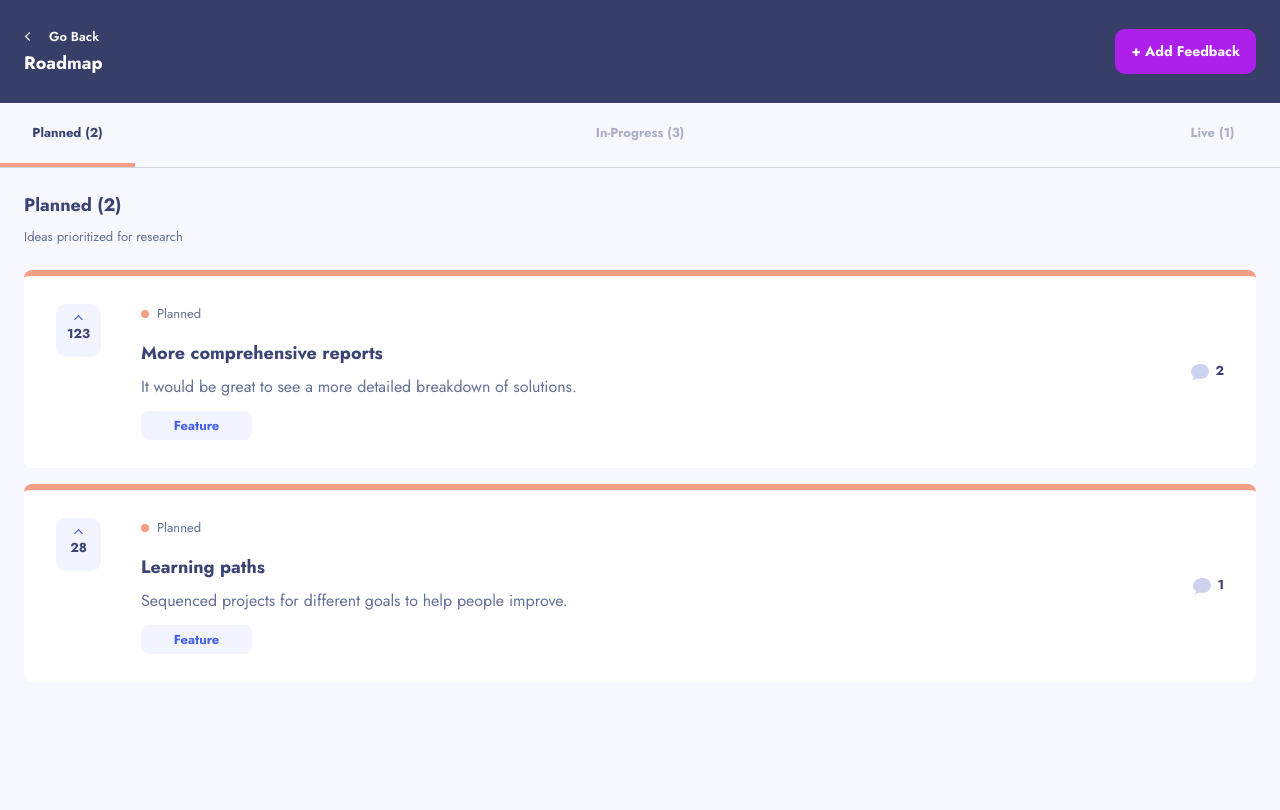
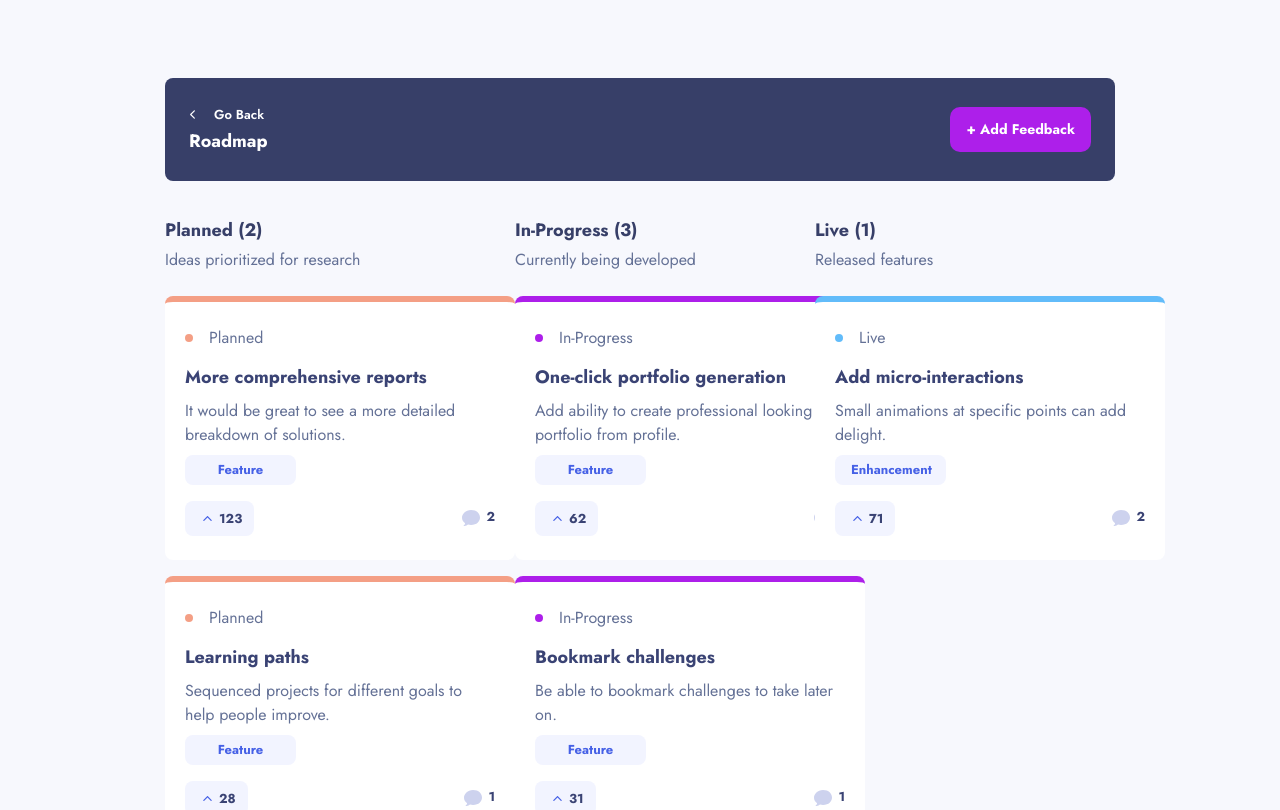
Before and after one commit to TemuriTsutskiridze/team-4, a React (Vite) app: page /roadmap in a window 1280 px wide. Shown: the top 810 px of the page. Built offline with nearby package versions, Linux system fonts and the light colour scheme.

Commit message:
style: add Tablet and Desktop Roadmap page versions

```diff
--- /dev/null
+++ b/src/components/TabletCards.jsx
@@ -0,0 +1,116 @@
+import { useState } from "react";
+import { IoIosArrowDown } from "react-icons/io";
+import { IoIosArrowUp } from "react-icons/io";
+
+function TabletCards({
+  upvotes,
+  category,
+  description,
+  title,
+  id,
+  comments,
+  feedbackStatus,
+  bg,
+}) {
+  const [upvoted, setUpvoted] = useState({});
+
+  // Function to handle upvote clicks
+  const handleUpvoteClick = (feedbackId) => {
+    // Check if the feedback has been upvoted
+    if (upvoted.hasOwnProperty(feedbackId)) {
+      // Toggle the upvote status for the feedback
+      setUpvoted((prevUpvoted) => ({
+        ...prevUpvoted,
+        [feedbackId]: !prevUpvoted[feedbackId],
+      }));
+    } else {
+      // If the feedback has not been upvoted yet, set the upvote status to true
+      setUpvoted((prevUpvoted) => ({
+        ...prevUpvoted,
+        [feedbackId]: true,
+      }));
+    }
+  };
+  return (
+    <div
+      className="bg-white-100 w-[223px] lg:w-[350px] rounded-lg px-5 py-6 flex flex-col items-start border-t-[6px] "
+      style={{ borderTopColor: `${bg}` }}
+    >
+      <div className="md:flex md:flex-start">
+        <div className="flex flex-col">
+          <div className="flex items-center gap-4 mb-[14px]">
+            <div
+              className="w-[8px] h-[8px] rounded-full"
+              style={{ background: `${bg}` }}
+            ></div>
+            <p className="text-[13px] text-blue-10 capitalize lg:text-[16px]">
+              {feedbackStatus}
+            </p>
+          </div>
+          <p className="text-blue-50 text-[13px] font-bold lg:text-[18px] hover:text-blue-200 transition duration-200">
+            {title}
+          </p>
+          <p className="text-blue-10 text-[13px] font-normal mt-2 w-full lg:text-[16px] lg:w-full">
+            {description}
+          </p>
+          <button className="mt-2 rounded-lg bg-white-50 text-blue-200 text-[13px] font-bold capitalize py-[5px] px-4 max-w-[111px]">
+            {category}
+          </button>
+        </div>
+      </div>
+      <div className="flex flex-row items-center justify-between mt-4 w-full">
+        {upvotes ? (
+          <button
+            onClick={(event) => {
+              event.preventDefault();
+              event.stopPropagation(); // Stop event propagation
+              handleUpvoteClick(id); // Call handleUpvoteClick
+            }}
+            className={`rounded-lg text-[13px] font-bold py-2 pl-4 pr-3 flex flex-row items-center gap-[5px]  ${
+              upvoted.hasOwnProperty(id) && upvoted[id]
+                ? "bg-blue-600 text-white-100 "
+                : "bg-white-50 text-blue-50 hover:bg-skyBlue-100 transition duration-150"
+            }`}
+          >
+            {upvoted.hasOwnProperty(id) && upvoted[id] ? (
+              <IoIosArrowDown className="fill-white" />
+            ) : (
+              <IoIosArrowUp className="fill-blue-200" />
+            )}
+            <p>
+              {upvoted.hasOwnProperty(id) && upvoted[id]
+                ? upvotes + 1
+                : upvotes}
+            </p>
+          </button>
+        ) : null}
+        <div className="flex flex-row gap-[6px] items-center">
+          <svg width="18" height="16" xmlns="http://www.w3.org/2000/svg">
+            <path
+              d="M2.62 16H1.346l.902-.91c.486-.491.79-1.13.872-1.823C1.036 11.887 0 9.89 0 7.794 0 3.928 3.52 0 9.03 0 14.87 0 18 3.615 18 7.455c0 3.866-3.164 7.478-8.97 7.478-1.017 0-2.078-.137-3.025-.388A4.705 4.705 0 012.62 16z"
+              fill="#CDD2EE"
+              fillRule="nonzero"
+            />
+          </svg>
+          {/* check if there is any comment and comment replies, to then display their total quantity */}
+          {comments ? (
+            <p className="text-blue-50 text-[13px] font-bold mb-[3px]">
+              {comments.length +
+                comments.reduce(
+                  (total, comment) =>
+                    total + (comment.replies ? comment.replies.length : 0),
+                  0
+                )}
+            </p>
+          ) : (
+            <p className="text-blue-50 text-[13px] font-bold mb-[3px] opacity-[0.5]">
+              0
+            </p>
+          )}
+        </div>
+      </div>
+    </div>
+  );
+}
+
+export default TabletCards;
--- /dev/null
+++ b/src/components/TabletRoadmap.jsx
@@ -0,0 +1,104 @@
+import { useContext, useState } from "react";
+import { AppContext } from "../App";
+import TabletCards from "./TabletCards";
+import { Link } from "react-router-dom";
+
+function TabletRoadmap({
+  plannedFeedbacks,
+  inProgressFeedbacks,
+  liveFeedbacks,
+}) {
+  return (
+    <div className="hidden md:w-full mt-9 md:flex baseline justify-between pb-[95px]">
+      <div className="flex flex-col items-start min-w-[223px] lg:min-w-[350px]">
+        <p className="text-[14px] text-blue-100 font-bold lg:text-[18px]">
+          Planned ({plannedFeedbacks.length})
+        </p>
+        <p className="text-[14px] text-blue-10 mt-1 mb-6 lg:text-[16px]">
+          Ideas prioritized for research
+        </p>
+        {plannedFeedbacks &&
+          plannedFeedbacks.map((feedback) => (
+            <div className="mb-4" key={feedback.id}>
+              <Link
+                to={`/feedbackDetails/${feedback.id}`}
+                key={feedback.id}
+                className="w-full"
+              >
+                <TabletCards
+                  title={feedback.title}
+                  description={feedback.description}
+                  upvotes={feedback.upvotes}
+                  id={feedback.id}
+                  category={feedback.category}
+                  comments={feedback.comments}
+                  feedbackStatus={feedback.status}
+                  bg="#f49f85"
+                />
+              </Link>
+            </div>
+          ))}
+      </div>
+      <div className="flex flex-col items-start min-w-[223px]">
+        <p className="text-[14px] text-blue-100 font-bold lg:text-[18px]">
+          In-Progress ({inProgressFeedbacks.length})
+        </p>
+        <p className="text-[14px] text-blue-10 mt-1 mb-6 lg:text-[16px]">
+          Currently being developed{" "}
+        </p>
+        {inProgressFeedbacks &&
+          inProgressFeedbacks.map((feedback) => (
+            <div className="mb-4" key={feedback.id}>
+              <Link
+                to={`/feedbackDetails/${feedback.id}`}
+                key={feedback.id}
+                className="w-full"
+              >
+                <TabletCards
+                  title={feedback.title}
+                  description={feedback.description}
+                  upvotes={feedback.upvotes}
+                  id={feedback.id}
+                  category={feedback.category}
+                  comments={feedback.comments}
+                  feedbackStatus={feedback.status}
+                  bg="#AD1FEA"
+                />
+              </Link>
+            </div>
+          ))}
+      </div>
+      <div className="flex flex-col items-start min-w-[223px]">
+        <p className="text-[14px] text-blue-100 font-bold lg:text-[18px]">
+          Live ({liveFeedbacks.length})
+        </p>
+        <p className="text-[14px] text-blue-10 mt-1 mb-6 lg:text-[16px]">
+          Released features{" "}
+        </p>
+        {liveFeedbacks &&
+          liveFeedbacks.map((feedback) => (
+            <div className="mb-4" key={feedback.id}>
+              <Link
+                to={`/feedbackDetails/${feedback.id}`}
+                key={feedback.id}
+                className="w-full"
+              >
+                <TabletCards
+                  title={feedback.title}
+                  description={feedback.description}
+                  upvotes={feedback.upvotes}
+                  id={feedback.id}
+                  category={feedback.category}
+                  comments={feedback.comments}
+                  feedbackStatus={feedback.status}
+                  bg="#62bcfa"
+                />
+              </Link>
+            </div>
+          ))}
+      </div>
+    </div>
+  );
+}
+
+export default TabletRoadmap;
--- a/src/pages/Roadmap.jsx
+++ b/src/pages/Roadmap.jsx
@@ -4,6 +4,7 @@ import { IoIosArrowDown } from "react-icons/io";
 import { IoIosArrowUp } from "react-icons/io";
 import { Link } from "react-router-dom";
 import { AppContext } from "../App";
+import TabletRoadmap from "../components/TabletRoadmap";
 
 export default function Roadmap() {
   document.body.style.overflowY = "auto";
@@ -61,8 +62,8 @@ export default function Roadmap() {
   };
 
   return (
-    <div className="w-screen">
-      <div className="w-full px-6 py-[26px] flex items-center justify-between bg-blue-100">
+    <div className="w-screen  md:pt-[56px] md:px-[40px] lg:pt-[78px] lg:px-[165px] lg:pb-[120px]">
+      <div className="w-full px-6 py-[26px] flex items-center justify-between bg-blue-100  md:rounded-lg">
         <div>
           <Link to={"/feedbacks"}>
             <button className="text-[13px] font-semibold text-white-100 hover:underline transition-all">
@@ -82,7 +83,12 @@ export default function Roadmap() {
           </button>
         </Link>
       </div>
-      <div className="w-full flex justify-between border-b-gray-300 border-b">
+      <TabletRoadmap
+        plannedFeedbacks={plannedFeedbacks}
+        inProgressFeedbacks={inProgressFeedbacks}
+        liveFeedbacks={liveFeedbacks}
+      />
+      <div className="w-full flex justify-between border-b-gray-300 border-b md:hidden">
         <div
           className="py-5 w-[135px] flex items-center justify-center border-b-4 border-b-transparent"
           onClick={() => handleStatusClick("Planned")}
@@ -140,12 +146,12 @@ export default function Roadmap() {
           </p>
         </div>
       </div>
-      <div className="px-6 pt-6 pb-[98px] flex flex-col items-start">
-        <p className="text-[18px] font-bold text-blue-50">
+      <div className="px-6 pt-6 pb-[98px] flex flex-col items-start md:px-0 md:pt-8 md:hidden">
+        <p className="text-[18px] font-bold text-blue-50 md:hidden">
           {activeStatus} ({filteredFeedbacks.length})
         </p>
         {activeStatus === "Planned" && (
-          <p className="mt-2 text-[13px] text-blue-10">
+          <p className="mt-2 text-[13px] text-blue-10 md:hidden">
             Ideas prioritized for research
           </p>
         )}
@@ -157,7 +163,7 @@ export default function Roadmap() {
         {activeStatus === "Live" && (
           <p className="mt-2 text-[13px] text-blue-10">Released features</p>
         )}
-        <div className="pt-6 md:px-0 md:pt-6 md:pb-0 flex flex-col items-center gap-y-4 w-full lg:px-0">
+        <div className="pt-6 md:px-0 md:pt-6 md:pb-0 flex flex-col items-center gap-y-4 w-full lg:px-0 md:hidden">
           {/* checking if filtered feedbacks array is empty. If it is, displaying message, if it's not, displaying cards*/}
           {filteredFeedbacks && filteredFeedbacks.length === 0 ? (
             <div className="py-[76px] px-6 bg-white-100 rounded-lg flex flex-col items-center w-full md:[pb-110px]">
@@ -200,30 +206,6 @@ export default function Roadmap() {
                     }
                   >
                     <div className="md:flex md:flex-start md:gap-x-[40px]">
-                      {feedback.upvotes ? (
-                        <button
-                          onClick={(event) => {
-                            event.preventDefault();
-                            event.stopPropagation(); // Stop event propagation
-                            handleUpvoteClick(feedback.id); // Call handleUpvoteClick
-                          }}
-                          className="hidden bg-white-50 hover:bg-[#cfd7ff] md:mt-0 mt-3 md:h-[53px] py-[7px]
-                          md:flex md:flex-col items-center rounded-[10px] md:w-[45px] w-[69px] text-blue-50 text-[13px] font-bold lg:transition lg:duration-300"
-                        >
-                          {upvoted.hasOwnProperty(feedback.id) &&
-                          upvoted[feedback.id] ? (
-                            <IoIosArrowDown className="fill-blue-200" />
-                          ) : (
-                            <IoIosArrowUp className="fill-blue-200" />
-                          )}
-                          <p>
-                            {upvoted.hasOwnProperty(feedback.id) &&
-                            upvoted[feedback.id]
-                              ? feedback.upvotes + 1
-                              : feedback.upvotes}
-                          </p>
-                        </button>
-                      ) : null}
                       <div className="flex flex-col">
                         {activeStatus === "Planned" && (
                           <div className="flex items-center gap-2 mb-4">
@@ -264,11 +246,16 @@ export default function Roadmap() {
                             event.stopPropagation(); // Stop event propagation
                             handleUpvoteClick(feedback.id); // Call handleUpvoteClick
                           }}
-                          className="rounded-lg bg-white-50 text-blue-50 text-[13px] font-bold py-2 pl-4 pr-3 flex flex-row items-center gap-[5px] "
+                          className={`rounded-lg text-[13px] font-bold py-2 pl-4 pr-3 flex flex-row items-center gap-[5px]  ${
+                            upvoted.hasOwnProperty(feedback.id) &&
+                            upvoted[feedback.id]
+                              ? "bg-blue-600 text-white-100 "
+                              : "bg-white-50 text-blue-50 hover:bg-skyBlue-100 transition duration-150"
+                          }`}
                         >
                           {upvoted.hasOwnProperty(feedback.id) &&
                           upvoted[feedback.id] ? (
-                            <IoIosArrowDown className="fill-blue-200" />
+                            <IoIosArrowDown className="fill-white" />
                           ) : (
                             <IoIosArrowUp className="fill-blue-200" />
                           )}
--- a/tailwind.config.js
+++ b/tailwind.config.js
@@ -1,7 +1,10 @@
 export default {
   content: ["./index.html", "./src/**/*.{js,ts,jsx,tsx}"],
   theme: {
-    extend: {},
+    screens: {
+      md: "768px",
+      lg: "1440px",
+    },
   },
   theme: {
     extend: {
```
